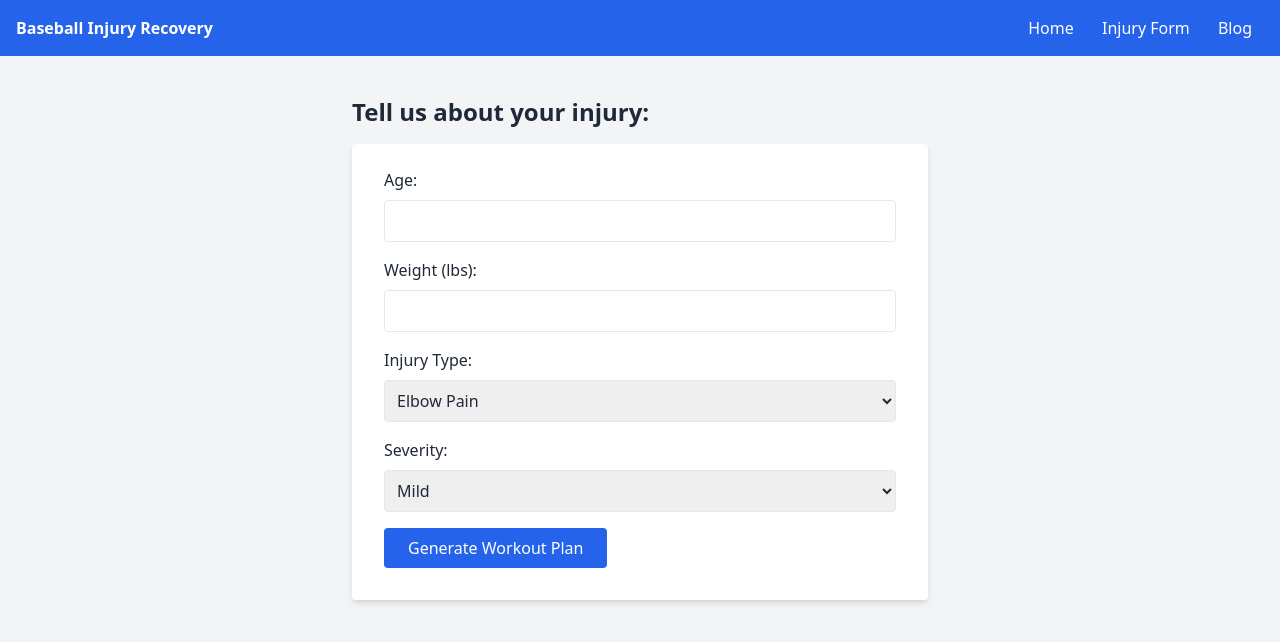
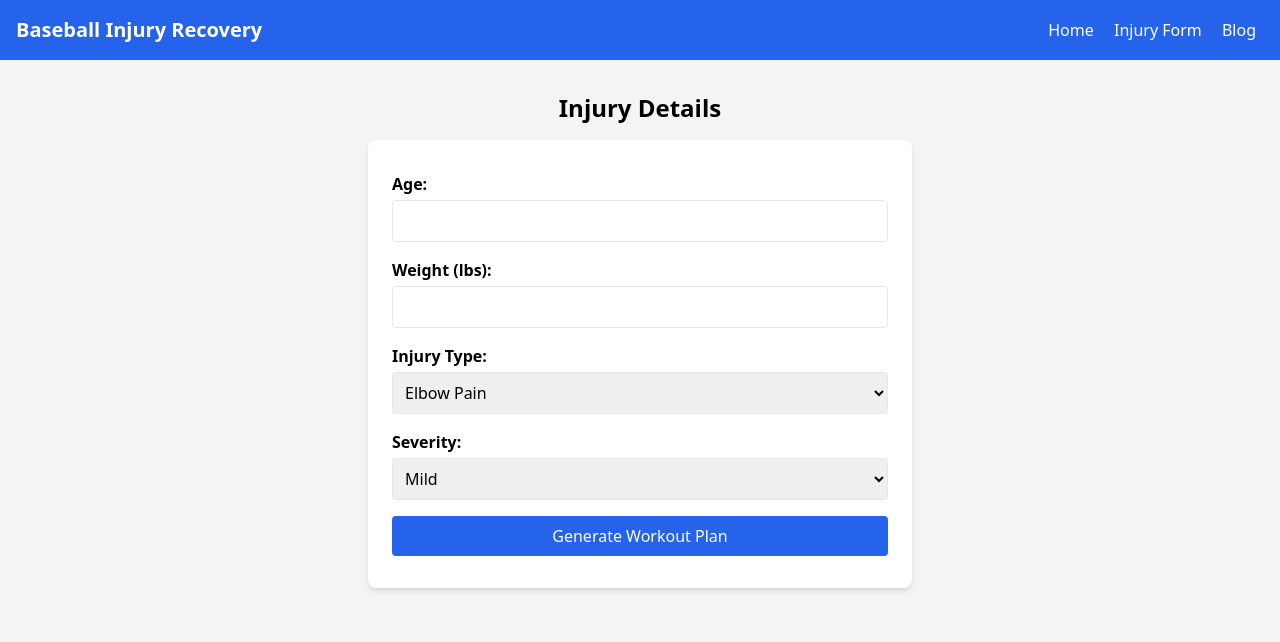
Before and after one commit to AdamNolle/Ryans-Site, a plain HTML site: page injury-form.html in a window 1280 px wide. Drawn offline with nearby package versions, Linux system fonts and the light colour scheme.

Commit message:
tried to add some scaling

```diff
--- a/injury-form.html
+++ b/injury-form.html
@@ -5,45 +5,45 @@
   <title>Injury Form</title>
   <script src="https://cdn.tailwindcss.com"></script>
 </head>
-<body class="bg-gray-100 text-gray-800 font-sans">
+<body class="bg-gray-100 font-sans">
     <nav class="bg-blue-600 p-4 text-white">
-    <div class="container mx-auto flex justify-between">
-      <a href="index.html" class="font-bold">Baseball Injury Recovery</a>
-      <div>
-        <a href="index.html" class="px-3">Home</a>
-        <a href="injury-form.html" class="px-3">Injury Form</a>
-        <a href="blog.html" class="px-3">Blog</a>
+      <div class="container mx-auto flex flex-col sm:flex-row justify-between items-center">
+        <a href="index.html" class="font-bold text-xl">Baseball Injury Recovery</a>
+        <div class="mt-2 sm:mt-0">
+          <a href="index.html" class="px-2">Home</a>
+          <a href="injury-form.html" class="px-2">Injury Form</a>
+          <a href="blog.html" class="px-2">Blog</a>
         </div>
       </div>
     </nav>
 
-  <section class="container mx-auto py-10 max-w-xl">
-    <h2 class="text-2xl font-bold mb-4">Tell us about your injury:</h2>
-    <form id="injuryForm" class="bg-white shadow-md rounded px-8 pt-6 pb-8">
-      <label class="block mb-2">Age:</label>
+    <section class="container mx-auto py-8 px-4 max-w-xl">
+      <h2 class="text-2xl font-bold mb-4 text-center">Injury Details</h2>
+      <form id="injuryForm" class="bg-white shadow-md rounded-lg px-6 py-8">
+        <label class="block mb-1 font-semibold">Age:</label>
         <input type="number" id="age" required class="mb-4 w-full p-2 border rounded">
 
-      <label class="block mb-2">Weight (lbs):</label>
+        <label class="block mb-1 font-semibold">Weight (lbs):</label>
         <input type="number" id="weight" required class="mb-4 w-full p-2 border rounded">
 
-      <label class="block mb-2">Injury Type:</label>
+        <label class="block mb-1 font-semibold">Injury Type:</label>
         <select id="injuryType" class="mb-4 w-full p-2 border rounded">
           <option value="elbow">Elbow Pain</option>
           <option value="shoulder">Shoulder Pain</option>
           <option value="other">Other</option>
         </select>
 
-      <label class="block mb-2">Severity:</label>
+        <label class="block mb-1 font-semibold">Severity:</label>
         <select id="severity" class="mb-4 w-full p-2 border rounded">
           <option value="mild">Mild</option>
           <option value="moderate">Moderate</option>
           <option value="severe">Severe</option>
         </select>
 
-      <button type="submit" class="bg-blue-600 text-white px-6 py-2 rounded hover:bg-blue-700">Generate Workout Plan</button>
+        <button class="w-full bg-blue-600 text-white py-2 rounded hover:bg-blue-700">Generate Workout Plan</button>
       </form>
     </section>
 
-  <script src="scripts.js"></script>
+    <script src="js/scripts.js"></script>
   </body>
 </html>
```
Also changed, not shown: blog.html (+15 -14 lines), index.html (+19 -16 lines), workout-plan.html (+12 -11 lines). Lines whose indentation alone changed are shown as unchanged.
